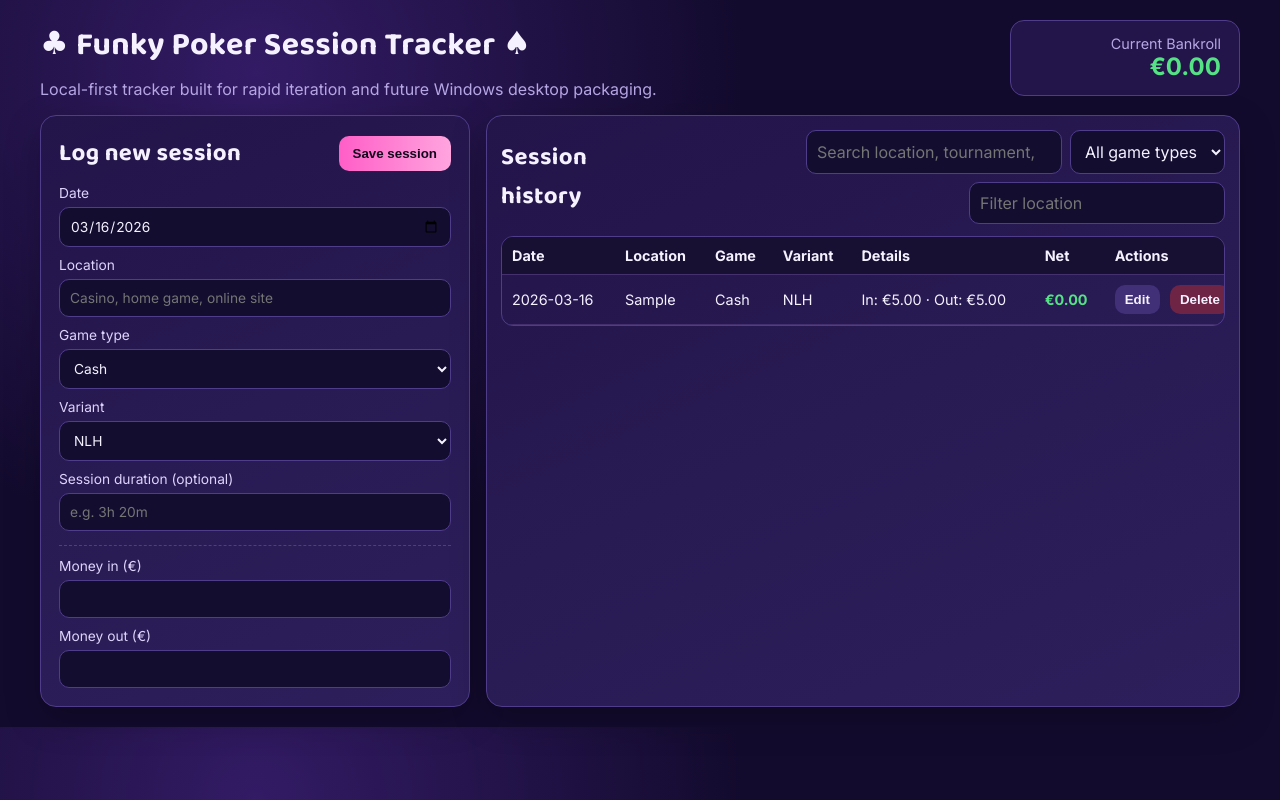
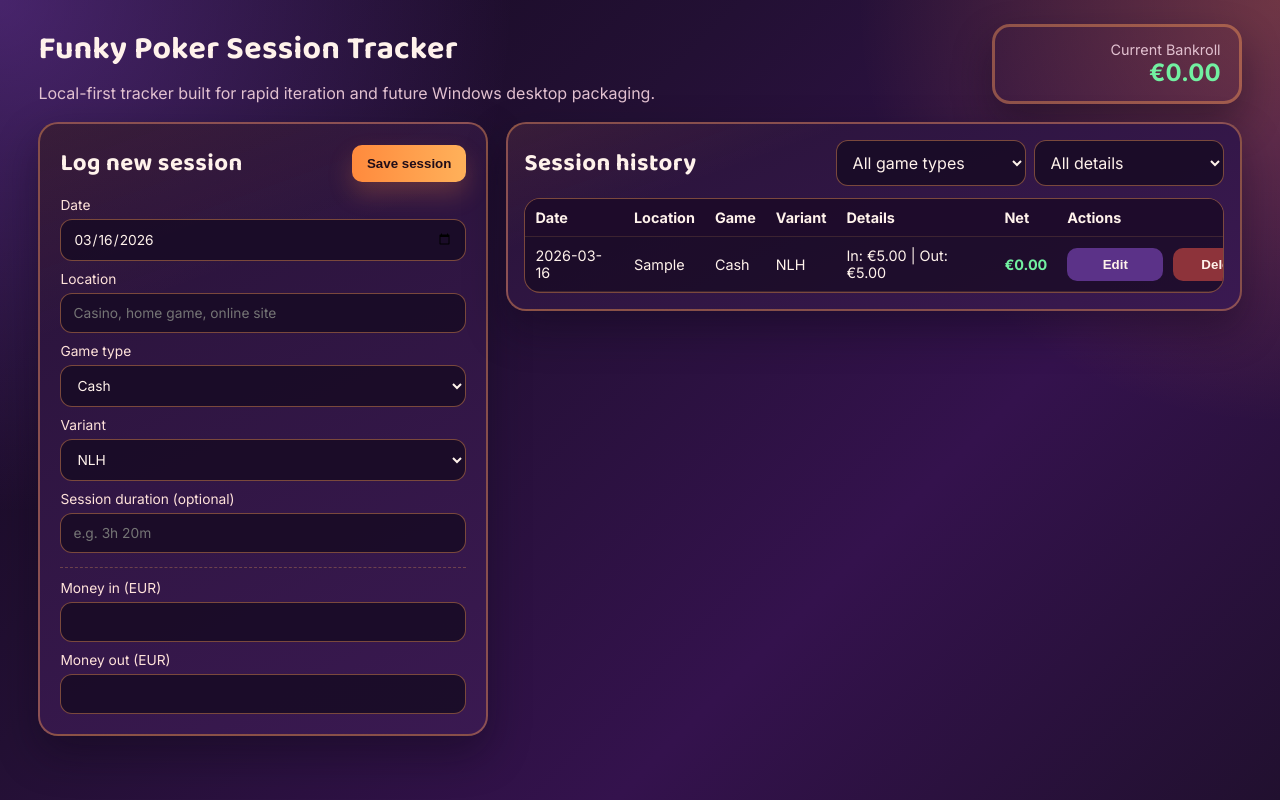
Before and after one commit to Juohmaru94/Poker-session-tracker, a plain HTML site: page index.html in a window 1280 px wide. Both pictures are taken after typing "Sample", "Sample", "5", "5" into the empty fields and a click on the button "Save session". Drawn offline with Linux system fonts and the light colour scheme.

Commit message:
nice touches to the app

```diff
--- a/src/components/sessionForm.js
+++ b/src/components/sessionForm.js
@@ -2,21 +2,23 @@ import { gameTypes, variants } from '../utils/helpers.js';
 
 function optionMarkup(options, selectedValue) {
   return options
-    .map((opt) => {
-      if (typeof opt === 'string') {
-        return `<option value="${opt}" ${opt === selectedValue ? 'selected' : ''}>${opt}</option>`;
+    .map((option) => {
+      if (typeof option === 'string') {
+        return `<option value="${option}" ${option === selectedValue ? 'selected' : ''}>${option}</option>`;
       }
-      return `<option value="${opt.value}" ${opt.value === selectedValue ? 'selected' : ''}>${opt.label}</option>`;
+
+      return `<option value="${option.value}" ${option.value === selectedValue ? 'selected' : ''}>${option.label}</option>`;
     })
     .join('');
 }
 
-function showTourFields(gameType) {
+function showTournamentFields(gameType) {
   return gameType === 'tournament' || gameType === 'sit-go';
 }
 
 export function sessionForm({ draft }) {
-  const tournamentMode = showTourFields(draft.gameType);
+  const tournamentMode = showTournamentFields(draft.gameType);
+
   return `
     <form id="session-form" class="card session-form">
       <div class="card-title-row">
@@ -58,32 +60,25 @@ export function sessionForm({ draft }) {
 
       ${tournamentMode ? `
         <div class="dynamic-block">
-          <label>Stakes / Buy-in (€)
+          <label>Stakes / Buy-in (EUR)
             <input type="number" min="0" step="0.01" name="buyIn" required value="${draft.buyIn ?? ''}" />
           </label>
-          <label>Amount won (€)
+          <label>Amount won (EUR)
             <input type="number" min="0" step="0.01" name="amountWon" required value="${draft.amountWon ?? ''}" />
           </label>
           <label>Position finished
             <input type="number" min="1" step="1" name="positionFinished" required value="${draft.positionFinished ?? ''}" />
           </label>
-          <label class="inline-check">
-            <input type="checkbox" name="inMoney" ${draft.inMoney ? 'checked' : ''} />
-            Finished in the money
+          <label>Number of entrants (optional)
+            <input type="number" min="2" step="1" name="entrants" value="${draft.entrants ?? ''}" />
           </label>
-
-          ${draft.inMoney ? `
-            <label>Number of entrants
-              <input type="number" min="2" step="1" name="entrants" required value="${draft.entrants ?? ''}" />
-            </label>
-          ` : ''}
         </div>
       ` : `
         <div class="dynamic-block">
-          <label>Money in (€)
+          <label>Money in (EUR)
             <input type="number" min="0" step="0.01" name="moneyIn" required value="${draft.moneyIn ?? ''}" />
           </label>
-          <label>Money out (€)
+          <label>Money out (EUR)
             <input type="number" min="0" step="0.01" name="moneyOut" required value="${draft.moneyOut ?? ''}" />
           </label>
         </div>
--- a/src/components/sessionTable.js
+++ b/src/components/sessionTable.js
@@ -1,19 +1,26 @@
 import { euro, sessionProfit } from '../store.js';
 
-export function sessionTable({ sessions, query, filters }) {
+function optionMarkup(options, selectedValue) {
+  return options
+    .map((option) => `<option value="${option.value}" ${option.value === selectedValue ? 'selected' : ''}>${option.label}</option>`)
+    .join('');
+}
+
+export function sessionTable({ sessions, filters, detailOptions }) {
   return `
     <section class="card history-card">
       <div class="history-head">
         <h2>Session history</h2>
         <div class="filters">
-          <input id="search" type="search" placeholder="Search location, tournament, variant..." value="${query}" />
           <select id="filter-gameType">
             <option value="all" ${filters.gameType === 'all' ? 'selected' : ''}>All game types</option>
             <option value="cash" ${filters.gameType === 'cash' ? 'selected' : ''}>Cash</option>
             <option value="tournament" ${filters.gameType === 'tournament' ? 'selected' : ''}>Tournament</option>
             <option value="sit-go" ${filters.gameType === 'sit-go' ? 'selected' : ''}>Sit & Go</option>
           </select>
-          <input id="filter-location" type="text" placeholder="Filter location" value="${filters.location}" />
+          <select id="filter-detail">
+            ${optionMarkup(detailOptions, filters.detail)}
+          </select>
         </div>
       </div>
 
@@ -27,17 +34,17 @@ export function sessionTable({ sessions, query, filters }) {
           <tbody>
             ${sessions.length === 0 ? `
               <tr><td colspan="7" class="empty">No sessions match your filters yet.</td></tr>
-            ` : sessions.map((s) => `
+            ` : sessions.map((session) => `
               <tr>
-                <td>${s.date || '-'}</td>
-                <td>${s.location || '-'}</td>
-                <td>${labelType(s.gameType)}</td>
-                <td>${s.variant || '-'}</td>
-                <td>${detailText(s)}</td>
-                <td class="${sessionProfit(s) >= 0 ? 'pos' : 'neg'}">${euro(sessionProfit(s))}</td>
-                <td>
-                  <button class="btn-small" data-action="edit" data-id="${s.id}">Edit</button>
-                  <button class="btn-small danger" data-action="delete" data-id="${s.id}">Delete</button>
+                <td>${session.date || '-'}</td>
+                <td>${session.location || '-'}</td>
+                <td>${labelType(session.gameType)}</td>
+                <td>${session.variant || '-'}</td>
+                <td>${detailText(session)}</td>
+                <td class="${sessionProfit(session) >= 0 ? 'pos' : 'neg'}">${euro(sessionProfit(session))}</td>
+                <td class="actions-cell">
+                  <button class="btn-small" data-action="edit" data-id="${session.id}">Edit</button>
+                  <button class="btn-small danger" data-action="delete" data-id="${session.id}">Delete</button>
                 </td>
               </tr>
             `).join('')}
@@ -56,8 +63,9 @@ function labelType(type) {
 
 function detailText(session) {
   if (session.gameType === 'cash') {
-    return `In: ${euro(Number(session.moneyIn || 0))} · Out: ${euro(Number(session.moneyOut || 0))}`;
+    return `In: ${euro(Number(session.moneyIn || 0))} | Out: ${euro(Number(session.moneyOut || 0))}`;
   }
-  const itm = session.inMoney ? ` · ITM/${session.entrants || '?'} entrants` : '';
-  return `${session.tournamentName || 'Event'} · Buy-in ${euro(Number(session.buyIn || 0))} · Won ${euro(Number(session.amountWon || 0))} · Pos ${session.positionFinished || '-'}${itm}`;
+
+  const entrants = session.entrants ? ` | Entrants ${session.entrants}` : '';
+  return `${session.tournamentName || 'Event'} | Buy-in ${euro(Number(session.buyIn || 0))} | Won ${euro(Number(session.amountWon || 0))} | Pos ${session.positionFinished || '-'}${entrants}`;
 }
--- a/src/main.js
+++ b/src/main.js
@@ -1,4 +1,4 @@
-import { bankrollTotal, euro, loadSessions, saveSessions } from './store.js';
+import { bankrollTotal, euro, loadSessions, saveSessions, toNumber } from './store.js';
 import { sessionForm } from './components/sessionForm.js';
 import { sessionTable } from './components/sessionTable.js';
 import { sortByDateDesc, uid } from './utils/helpers.js';
@@ -6,8 +6,7 @@ import { sortByDateDesc, uid } from './utils/helpers.js';
 const state = {
   sessions: sortByDateDesc(loadSessions()),
   draft: { gameType: 'cash', variant: 'NLH', date: today() },
-  query: '',
-  filters: { gameType: 'all', location: '' }
+  filters: { gameType: 'all', detail: 'all' }
 };
 
 const app = document.querySelector('#app');
@@ -17,12 +16,13 @@ render();
 function render() {
   const bankroll = bankrollTotal(state.sessions);
   const filtered = filteredSessions();
+  const detailOptions = buildDetailOptions(state.sessions);
 
   app.innerHTML = `
     <main class="layout">
       <header class="top-bar">
         <div>
-          <h1>♣ Funky Poker Session Tracker ♠</h1>
+          <h1>Funky Poker Session Tracker</h1>
           <p>Local-first tracker built for rapid iteration and future Windows desktop packaging.</p>
         </div>
         <div class="bankroll ${bankroll >= 0 ? 'positive' : 'negative'}">
@@ -33,7 +33,7 @@ function render() {
 
       <section class="panel-grid">
         ${sessionForm({ draft: state.draft })}
-        ${sessionTable({ sessions: filtered, query: state.query, filters: state.filters })}
+        ${sessionTable({ sessions: filtered, filters: state.filters, detailOptions })}
       </section>
     </main>
   `;
@@ -43,30 +43,25 @@ function render() {
 
 function bindEvents() {
   const form = document.querySelector('#session-form');
-  const search = document.querySelector('#search');
   const filterType = document.querySelector('#filter-gameType');
-  const filterLocation = document.querySelector('#filter-location');
+  const filterDetail = document.querySelector('#filter-detail');
 
   form?.addEventListener('submit', onSubmit);
   form?.addEventListener('change', onFormChange);
-  search?.addEventListener('input', (event) => {
-    state.query = event.target.value;
-    render();
-  });
 
   filterType?.addEventListener('change', (event) => {
     state.filters.gameType = event.target.value;
     render();
   });
 
-  filterLocation?.addEventListener('input', (event) => {
-    state.filters.location = event.target.value;
+  filterDetail?.addEventListener('change', (event) => {
+    state.filters.detail = event.target.value;
     render();
   });
 
   document.querySelectorAll('[data-action="edit"]').forEach((button) => {
     button.addEventListener('click', () => {
-      const target = state.sessions.find((s) => s.id === button.dataset.id);
+      const target = state.sessions.find((session) => session.id === button.dataset.id);
       if (!target) return;
       state.draft = { ...target };
       render();
@@ -75,7 +70,7 @@ function bindEvents() {
 
   document.querySelectorAll('[data-action="delete"]').forEach((button) => {
     button.addEventListener('click', () => {
-      state.sessions = state.sessions.filter((s) => s.id !== button.dataset.id);
+      state.sessions = state.sessions.filter((session) => session.id !== button.dataset.id);
       saveAndRender();
     });
   });
@@ -83,10 +78,7 @@ function bindEvents() {
 
 function onFormChange(event) {
   const formData = readForm(event.currentTarget);
-  if (
-    state.draft.gameType !== formData.gameType ||
-    Boolean(state.draft.inMoney) !== Boolean(formData.inMoney)
-  ) {
+  if (state.draft.gameType !== formData.gameType) {
     state.draft = { ...state.draft, ...formData };
     render();
   }
@@ -97,7 +89,7 @@ function onSubmit(event) {
   const payload = readForm(event.currentTarget);
 
   if (payload.id) {
-    state.sessions = state.sessions.map((s) => (s.id === payload.id ? payload : s));
+    state.sessions = state.sessions.map((session) => (session.id === payload.id ? payload : session));
   } else {
     payload.id = uid();
     state.sessions.unshift(payload);
@@ -134,19 +126,15 @@ function readForm(form) {
     buyIn: fd.get('buyIn'),
     amountWon: fd.get('amountWon'),
     positionFinished: fd.get('positionFinished'),
-    inMoney: fd.get('inMoney') === 'on',
     entrants: fd.get('entrants')
   };
 }
 
 function filteredSessions() {
-  const q = state.query.trim().toLowerCase();
   return state.sessions.filter((session) => {
-    const text = [session.location, session.variant, session.tournamentName, session.date].join(' ').toLowerCase();
     const gameTypeMatch = state.filters.gameType === 'all' || session.gameType === state.filters.gameType;
-    const locationMatch = !state.filters.location || session.location.toLowerCase().includes(state.filters.location.toLowerCase());
-    const textMatch = !q || text.includes(q);
-    return gameTypeMatch && locationMatch && textMatch;
+    const detailMatch = matchesDetailFilter(session, state.filters.detail);
+    return gameTypeMatch && detailMatch;
   });
 }
 
@@ -155,6 +143,67 @@ function saveAndRender() {
   render();
 }
 
+function buildDetailOptions(sessions) {
+  const options = [{ value: 'all', label: 'All details' }];
+  const locations = uniqueSorted(sessions.map((session) => session.location));
+  const gameTypes = uniqueSorted(sessions.map((session) => session.gameType));
+  const variants = uniqueSorted(sessions.map((session) => session.variant));
+  const tournamentNames = uniqueSorted(sessions.map((session) => session.tournamentName));
+  const buyIns = [...new Set(
+    sessions
+      .filter((session) => session.gameType !== 'cash' && session.buyIn !== '' && session.buyIn != null)
+      .map((session) => String(toNumber(session.buyIn)))
+  )].sort((left, right) => Number(left) - Number(right));
+
+  locations.forEach((location) => {
+    options.push({ value: `location::${location}`, label: `Location: ${location}` });
+  });
+
+  gameTypes.forEach((gameType) => {
+    options.push({ value: `gameType::${gameType}`, label: `Game type: ${formatGameType(gameType)}` });
+  });
+
+  variants.forEach((variant) => {
+    options.push({ value: `variant::${variant}`, label: `Variant: ${variant}` });
+  });
+
+  tournamentNames.forEach((tournamentName) => {
+    options.push({ value: `tournamentName::${tournamentName}`, label: `Tournament: ${tournamentName}` });
+  });
+
+  buyIns.forEach((buyIn) => {
+    options.push({ value: `buyIn::${buyIn}`, label: `Buy-in: ${euro(Number(buyIn))}` });
+  });
+
+  return options;
+}
+
+function uniqueSorted(values) {
+  return [...new Set(values.filter((value) => value != null && value !== ''))].sort((left, right) =>
+    String(left).localeCompare(String(right))
+  );
+}
+
+function matchesDetailFilter(session, filterValue) {
+  if (filterValue === 'all') return true;
+
+  const [kind, rawValue = ''] = filterValue.split('::');
+
+  if (kind === 'location') return session.location === rawValue;
+  if (kind === 'gameType') return session.gameType === rawValue;
+  if (kind === 'variant') return session.variant === rawValue;
+  if (kind === 'tournamentName') return session.tournamentName === rawValue;
+  if (kind === 'buyIn') return String(toNumber(session.buyIn)) === rawValue;
+
+  return true;
+}
+
+function formatGameType(gameType) {
+  if (gameType === 'sit-go') return 'Sit & Go';
+  if (gameType === 'tournament') return 'Tournament';
+  return 'Cash';
+}
+
 function today() {
   return new Date().toISOString().slice(0, 10);
 }
--- a/src/styles.css
+++ b/src/styles.css
@@ -1,29 +1,36 @@
 :root {
-  --bg: #130b2e;
-  --surface: #23154a;
-  --surface-2: #2d1f5b;
-  --text: #f5f1ff;
-  --muted: #b6a6e4;
-  --accent: #ff5ec7;
-  --accent-2: #33ffc8;
-  --danger: #ff5775;
-  --success: #54e285;
-  --negative: #ff6178;
-  --border: #4f3c8b;
+  --bg: #170a22;
+  --surface: #281338;
+  --surface-2: #3a1951;
+  --surface-3: #4d205f;
+  --text: #fff2eb;
+  --muted: #e2c1d0;
+  --accent: #ff8a3d;
+  --accent-2: #ab59ff;
+  --accent-3: #ffb15a;
+  --danger: #ff6583;
+  --success: #72f0a1;
+  --negative: #ff7a8f;
+  --border: rgba(255, 158, 88, 0.42);
+  --shadow: rgba(14, 6, 24, 0.42);
 }
 
 * { box-sizing: border-box; }
 body {
   margin: 0;
+  min-height: 100vh;
   font-family: 'Inter', system-ui, sans-serif;
   color: var(--text);
-  background: radial-gradient(circle at 20% 10%, #331b65, var(--bg) 40%);
+  background:
+    radial-gradient(circle at top left, rgba(171, 89, 255, 0.34), transparent 34%),
+    radial-gradient(circle at top right, rgba(255, 138, 61, 0.30), transparent 28%),
+    linear-gradient(135deg, #14091f 0%, #231034 36%, #34124d 68%, #21102f 100%);
 }
 
 .layout {
-  max-width: 1240px;
-  margin: 0 auto;
-  padding: 20px;
+  width: 100%;
+  min-height: 100vh;
+  padding: 24px clamp(18px, 3vw, 40px) 32px;
 }
 
 h1, h2 {
@@ -37,7 +44,7 @@ h1, h2 {
   justify-content: space-between;
   align-items: flex-start;
   gap: 16px;
-  margin-bottom: 16px;
+  margin-bottom: 18px;
 }
 
 .top-bar p {
@@ -47,11 +54,11 @@ h1, h2 {
 
 .bankroll {
   padding: 14px 18px;
-  border-radius: 14px;
-  min-width: 230px;
+  border-radius: 18px;
+  min-width: 250px;
   text-align: right;
-  border: 1px solid var(--border);
-  background: var(--surface);
+  border: 3px solid var(--border);
+  box-shadow: 0 18px 38px var(--shadow);
 }
 .bankroll span { color: var(--muted); font-size: 0.9rem; display: block; }
 .bankroll strong { font-size: 1.5rem; }
@@ -60,23 +67,28 @@ h1, h2 {
 
 .panel-grid {
   display: grid;
-  grid-template-columns: minmax(310px, 430px) 1fr;
-  gap: 16px;
+  grid-template-columns: minmax(320px, 450px) minmax(0, 1fr);
+  gap: 18px;
+  align-items: start;
 }
 
 .card {
-  background: linear-gradient(155deg, var(--surface), var(--surface-2));
-  border: 1px solid var(--border);
-  border-radius: 16px;
-  box-shadow: 0 12px 35px rgba(0, 0, 0, 0.25);
+  background:
+    linear-gradient(160deg, rgba(255, 138, 61, 0.08), transparent 28%),
+    linear-gradient(155deg, var(--surface), var(--surface-2));
+  border: 2px solid var(--border);
+  border-radius: 20px;
+  box-shadow: 0 18px 40px var(--shadow);
+  backdrop-filter: blur(10px);
 }
 
-.session-form { padding: 18px; }
+.session-form { padding: 20px; }
 .card-title-row {
   display: flex;
   justify-content: space-between;
   align-items: center;
-  margin-bottom: 12px;
+  gap: 12px;
+  margin-bottom: 14px;
 }
 
 .grid {
@@ -87,7 +99,7 @@ h1, h2 {
 
 label {
   font-size: 0.86rem;
-  color: #ded3fb;
+  color: #ffe2da;
   display: flex;
   flex-direction: column;
   gap: 6px;
@@ -95,23 +107,24 @@ label {
 
 input, select {
   border: 1px solid var(--border);
-  background: #130d2f;
+  background: rgba(26, 12, 39, 0.92);
   color: var(--text);
-  border-radius: 10px;
-  padding: 10px;
+  border-radius: 12px;
+  padding: 11px 12px;
   font: inherit;
+  transition: border-color 0.18s ease, box-shadow 0.18s ease, background-color 0.18s ease;
 }
 
 input:focus, select:focus {
   outline: none;
-  border-color: var(--accent-2);
-  box-shadow: 0 0 0 3px rgba(51, 255, 200, 0.18);
+  border-color: var(--accent);
+  box-shadow: 0 0 0 3px rgba(255, 138, 61, 0.18);
 }
 
 .dynamic-block {
   margin-top: 14px;
   padding-top: 12px;
-  border-top: 1px dashed var(--border);
+  border-top: 1px dashed rgba(255, 177, 90, 0.28);
   display: grid;
   gap: 10px;
 }
@@ -132,24 +145,50 @@ input:focus, select:focus {
 }
 
 .btn {
-  padding: 10px 14px;
-  color: #12061d;
-  background: linear-gradient(90deg, var(--accent), #ffa5df);
+  padding: 11px 15px;
+  color: #210d18;
+  background: linear-gradient(90deg, var(--accent), var(--accent-3));
+  box-shadow: 0 12px 24px rgba(255, 138, 61, 0.24);
+  transition: transform 0.18s ease, filter 0.18s ease, box-shadow 0.18s ease;
 }
 
 .btn-small {
-  padding: 7px 10px;
-  background: #413078;
+  width: 96px;
+  padding: 9px 12px;
+  display: inline-flex;
+  justify-content: center;
+  align-items: center;
+  background: #5b3288;
   color: var(--text);
   margin-right: 6px;
+  transition: transform 0.18s ease, filter 0.18s ease, box-shadow 0.18s ease, background-color 0.18s ease;
 }
 
 .btn-small.danger {
-  background: #6e2445;
+  background: #8d333a;
+}
+
+.btn:hover,
+.btn-small:hover {
+  filter: brightness(1.1);
+  transform: translateY(-1px);
+}
+
+.btn:hover {
+  box-shadow: 0 16px 28px rgba(255, 138, 61, 0.28);
+}
+
+.btn-small:hover {
+  background: #7442aa;
+  box-shadow: 0 10px 22px rgba(31, 13, 45, 0.28);
+}
+
+.btn-small.danger:hover {
+  background: #9e4040;
 }
 
 .history-card {
-  padding: 14px;
+  padding: 16px;
   overflow: hidden;
 }
 
@@ -168,10 +207,15 @@ input:focus, select:focus {
   justify-content: flex-end;
 }
 
+.filters select {
+  min-width: 190px;
+}
+
 .table-wrap {
   overflow: auto;
   border: 1px solid var(--border);
-  border-radius: 12px;
+  border-radius: 16px;
+  background: rgba(21, 10, 31, 0.68);
 }
 
 table {
@@ -182,13 +226,13 @@ table {
 
 th, td {
   padding: 10px;
-  border-bottom: 1px solid #44306f;
+  border-bottom: 1px solid rgba(255, 177, 90, 0.14);
   text-align: left;
   font-size: 0.9rem;
 }
 
 th {
-  background: #171033;
+  background: rgba(31, 12, 43, 0.98);
   position: sticky;
   top: 0;
 }
@@ -196,11 +240,13 @@ th {
 .pos { color: var(--success); font-weight: 700; }
 .neg { color: var(--negative); font-weight: 700; }
 .empty { text-align: center; color: var(--muted); }
+.actions-cell { white-space: nowrap; }
 
 @media (max-width: 1050px) {
   .panel-grid { grid-template-columns: 1fr; }
   .history-head { flex-direction: column; align-items: stretch; }
   .filters { justify-content: stretch; }
+  .filters select { min-width: 0; width: 100%; }
   .top-bar { flex-direction: column; }
   .bankroll { text-align: left; }
 }
```
